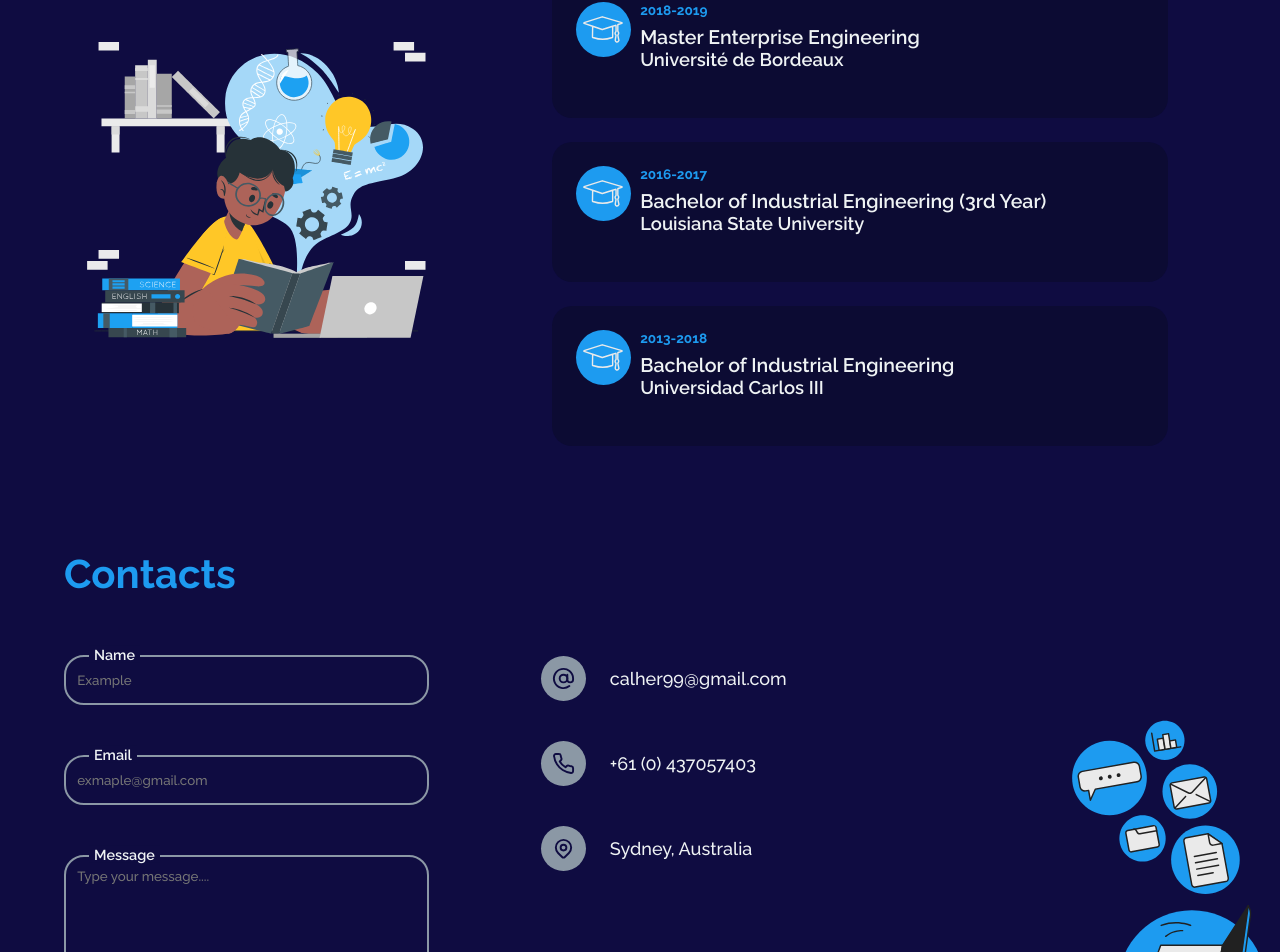
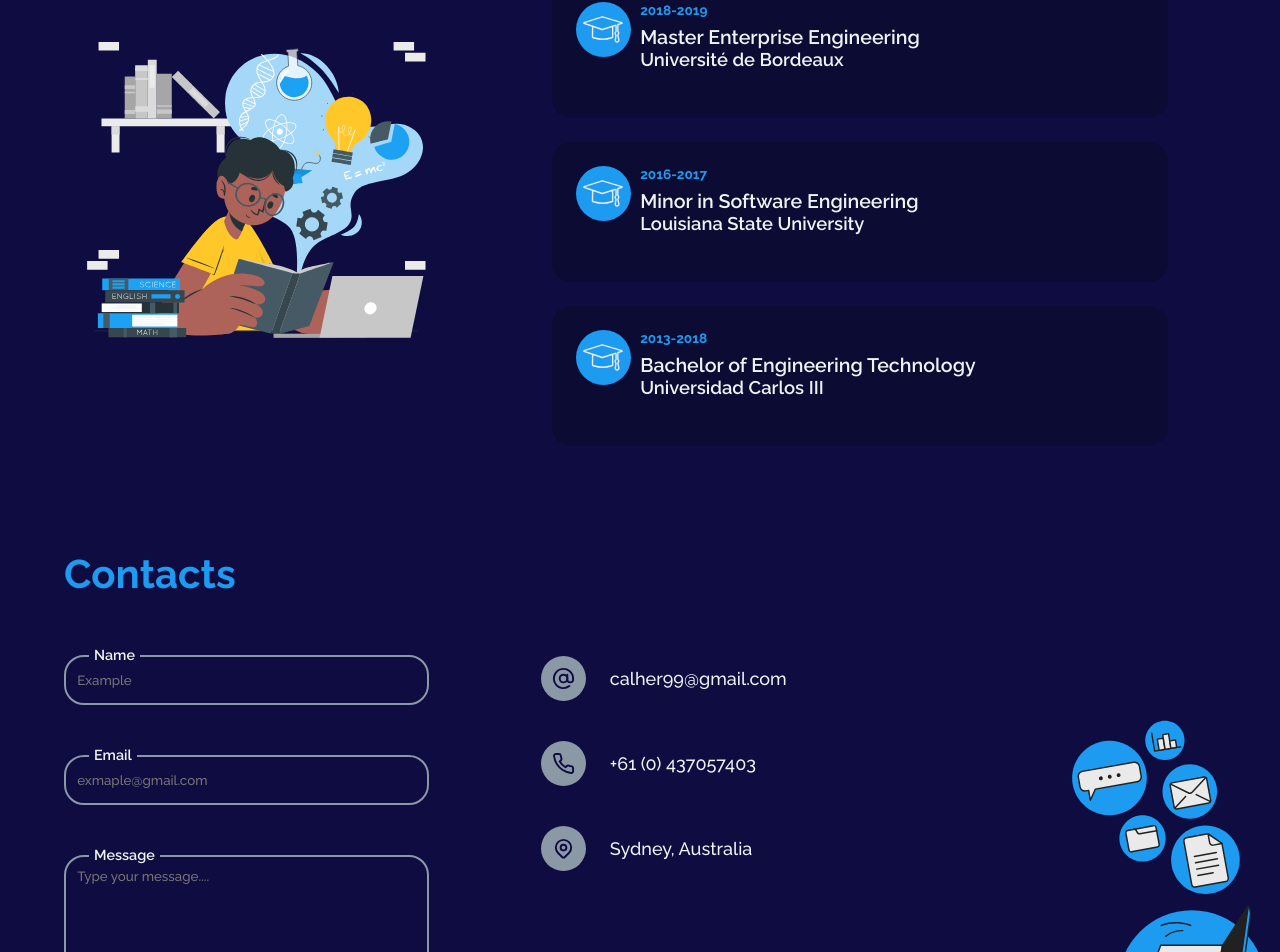
Before and after one commit to calher99/Portfolio_calher99, a React (Create React App) app: page / in a window 1280 px wide. Shown: the part 3056-4008 px from the top of the page. Built offline with nearby package versions, Linux system fonts and the light colour scheme; a web font is replaced by a local one.

Commit message:
update education text

```diff
--- a/src/data/educationData.js
+++ b/src/data/educationData.js
@@ -9,14 +9,14 @@ export const educationData = [
   {
     id: 2,
     institution: "Louisiana State University",
-    course: "Bachelor of Industrial Engineering (3rd Year)",
+    course: "Minor in Software Engineering",
     startYear: "2016",
     endYear: "2017",
   },
   {
     id: 3,
     institution: "Universidad Carlos III",
-    course: "Bachelor of Industrial Engineering",
+    course: "Bachelor of Engineering Technology",
     startYear: "2013",
     endYear: "2018",
   },
```
